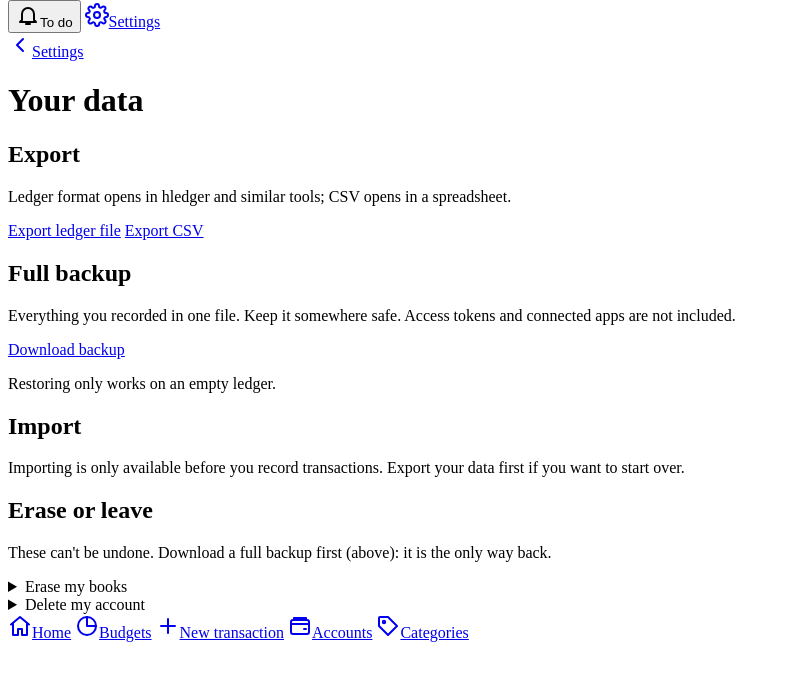
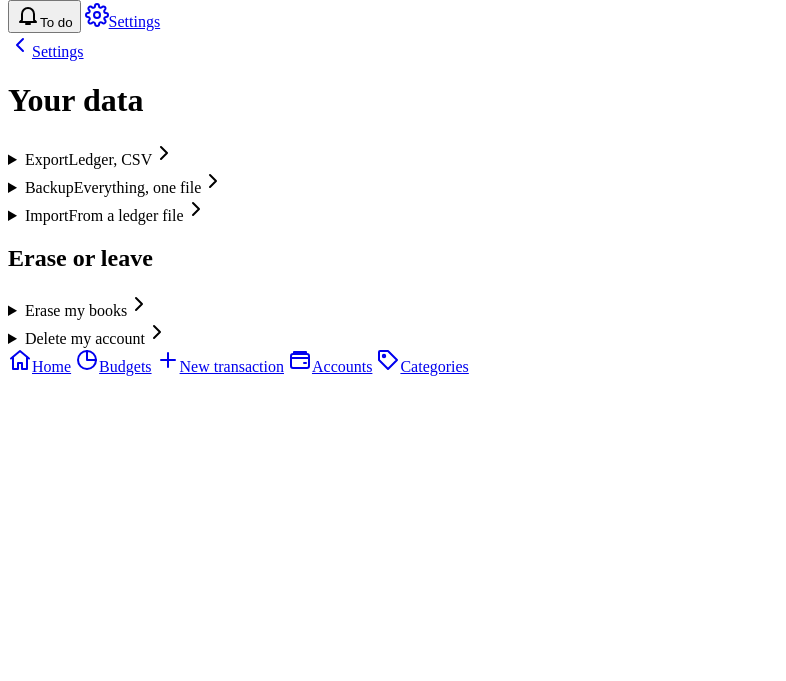
Before and after one commit to bijeshmohan/finode, a Python web app: template app/templates/profile_data.html in a window 1280 px wide. Shown: the part 97-778 px from the top of the page, without its empty margins (0-786 px from the left). Run offline with Jinja, Linux system fonts and the light colour scheme; the template is opened without the code that fills it: most values are stand-ins (such as "Sample title", 1, 10 or a date in 2020).

Commit message:
Your data and AI assistants: calm rows like Settings, one segmented access choice
Co-Authored-By: Claude Sonnet 5.5 <noreply@anthropic.com>

```diff
--- a/app/templates/profile_data.html
+++ b/app/templates/profile_data.html
@@ -3,19 +3,24 @@
 {% block title %}Your data · finode{% endblock %}
 {% block content %}
 <a class="back" href="/settings">{{ icon("back") }}Settings</a>
-<h1>Your data</h1>
+<div class="page-head tall"><h1>Your data</h1></div>
 
-<section class="card stack">
-  <h2>Export</h2>
+<div class="settings">
+  <div class="tile">
+  <details id="export" class="setting">
+    <summary><span class="setting-title">Export</span><span class="setting-value">Ledger, CSV</span>{{ icon("chevron-right") }}</summary>
+    <div class="stack">
       <p class="muted">Ledger format opens in hledger and similar tools; CSV opens in a spreadsheet.</p>
       <div class="actions">
         <a class="button secondary" href="/export?format=ledger" download>Export ledger file</a>
         <a class="button secondary" href="/export?format=csv" download>Export CSV</a>
       </div>
-</section>
+    </div>
+  </details>
 
-<section id="backup" class="card stack">
-  <h2>Full backup</h2>
+  <details id="backup" class="setting">
+    <summary><span class="setting-title">Backup</span><span class="setting-value">Everything, one file</span>{{ icon("chevron-right") }}</summary>
+    <div class="stack">
       <p class="muted">Everything you recorded in one file. Keep it somewhere safe. Access tokens and connected apps are not included.</p>
       <div class="actions"><a class="button secondary" href="/backup" download>Download backup</a></div>
       {% if can_restore %}
@@ -29,10 +34,12 @@
       {% else %}
       <p class="muted">Restoring only works on an empty ledger.</p>
       {% endif %}
-</section>
+    </div>
+  </details>
 
-<section id="import" class="card stack">
-  <h2>Import</h2>
+  <details id="import" class="setting">
+    <summary><span class="setting-title">Import</span><span class="setting-value">From a ledger file</span>{{ icon("chevron-right") }}</summary>
+    <div class="stack">
       {% if can_import %}
       <p class="muted">Start from a ledger or hledger file. You see a preview first. Accounts can be two levels deep at most.</p>
       <form class="stack" hx-post="/import/preview" hx-encoding="multipart/form-data"
@@ -44,15 +51,16 @@
       {% else %}
       <p class="muted">Importing is only available before you record transactions. Export your data first if you want to start over.</p>
       {% endif %}
-</section>
-<section id="erase" class="card stack danger-card">
-  <h2>Erase or leave</h2>
-  <p class="muted">These can't be undone. Download a full backup first (above): it is the only way back.</p>
+    </div>
+  </details>
+  </div>
 
-  <details class="more">
-    <summary>Erase my books</summary>
+  <h2 class="settings-label">Erase or leave</h2>
+  <div class="tile">
+  <details id="erase" class="setting">
+    <summary><span class="setting-title danger-title">Erase my books</span>{{ icon("chevron-right") }}</summary>
     <form class="stack" hx-post="/profile/data/erase" hx-confirm="Erase all your accounts, transactions and budget? This cannot be undone.">
-      <p class="muted">Deletes your accounts, transactions, budget and history. You keep your login, settings and assistants' access.</p>
+      <p class="muted">Deletes your accounts, transactions, budget and history. You keep your login, settings and assistants' access. This can't be undone: download a backup first.</p>
       <label>Type <strong>{{ confirm_word }}</strong> to confirm
         <input type="text" name="confirm" autocomplete="off" autocapitalize="off" required>
       </label>
@@ -61,8 +69,8 @@
     </form>
   </details>
 
-  <details class="more">
-    <summary>Delete my account</summary>
+  <details id="delete-account" class="setting">
+    <summary><span class="setting-title danger-title">Delete my account</span>{{ icon("chevron-right") }}</summary>
     {% if can_delete_login %}
     <form class="stack" hx-post="/profile/data/delete-account" hx-confirm="Delete your account and everything in it? This cannot be undone.">
       <p class="muted">Erases everything above and removes your login, settings and assistant access. You would have to sign up again.</p>
@@ -73,8 +81,9 @@
       <div class="actions"><button type="submit" class="danger">Delete my account</button></div>
     </form>
     {% else %}
-    <p class="muted">Deleting your login isn't set up here. Erase your books above and ask the person who runs finode to remove your login.</p>
+    <div class="stack"><p class="muted">Deleting your login isn't set up here. Erase your books above and ask the person who runs finode to remove your login.</p></div>
     {% endif %}
   </details>
-</section>
+  </div>
+</div>
 {% endblock %}
```
Also changed, not shown: CLAUDE.md (+1 -1 lines), app/static/style.css (+14 -0 lines), app/templates/assistants.html (+29 -20 lines), tests/browser/test_erase.py (+2 -2 lines), tests/test_backup.py (+1 -1 lines), tests/test_ios_controls.py (+2 -2 lines). Lines whose indentation alone changed are shown as unchanged.
